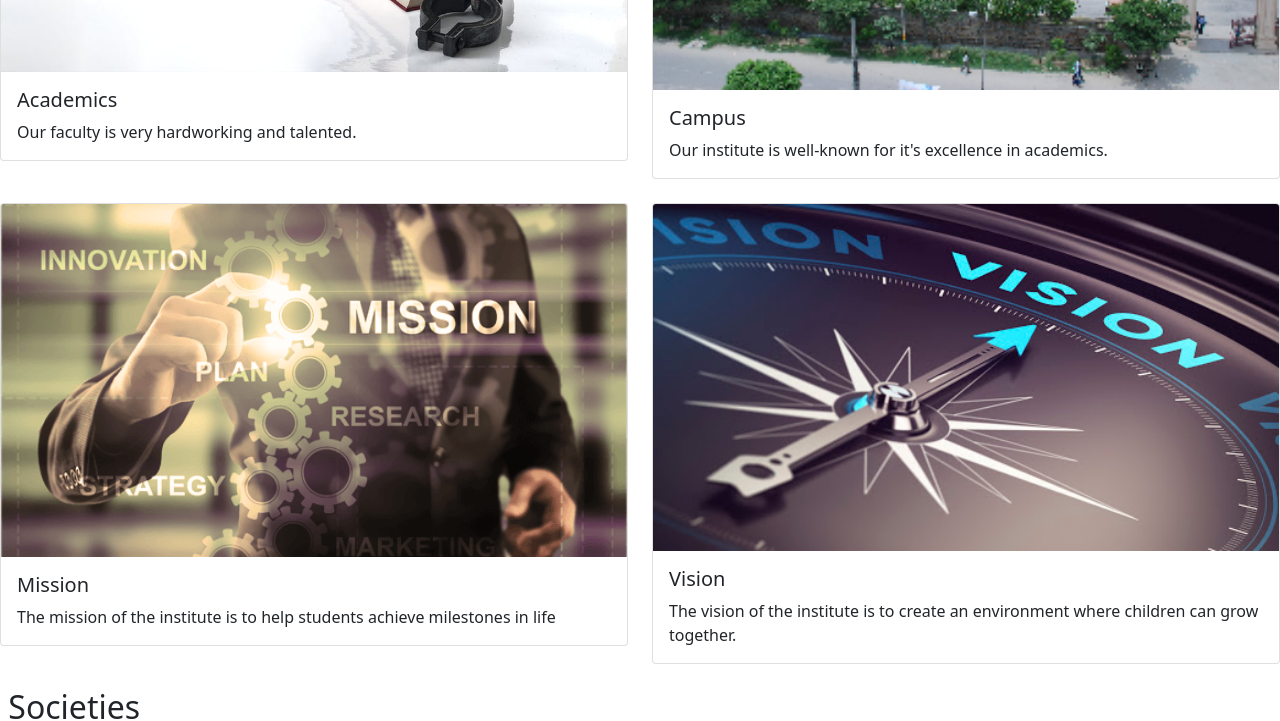
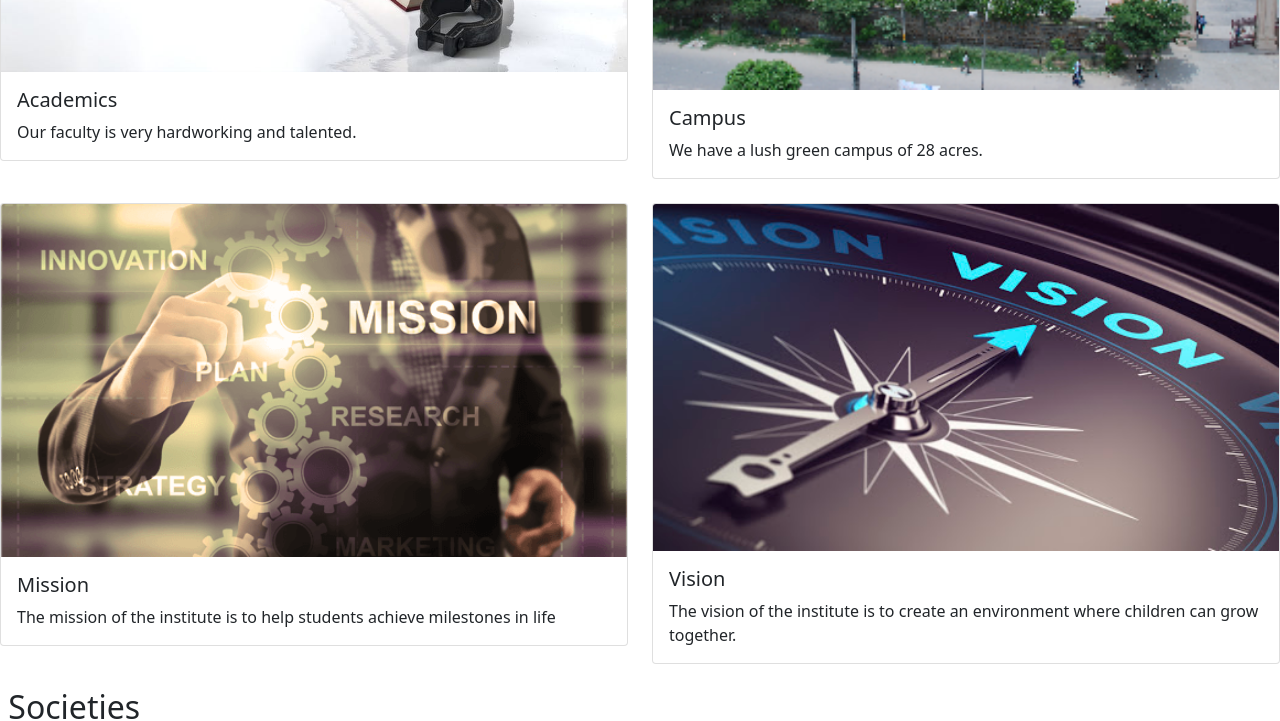
Before and after one commit to tejasvising/college, a plain HTML site: page second.html in a window 1280 px wide. Shown: the part 900-1621 px from the top of the page. Drawn offline with nearby package versions, Linux system fonts and the light colour scheme; a web font is replaced by a local one.

Commit message:
Update second.html

```diff
--- a/second.html
+++ b/second.html
@@ -331,7 +331,7 @@ color:#021f47;
       <img src="lush.jpeg" class="card-img-top" alt="...">
       <div class="card-body">
         <h5 class="card-title">Campus</h5>
-        <p class="card-text">Our institute is well-known for it's excellence in academics.</p>
+        <p class="card-text">We have a lush green campus of 28 acres.</p>
       </div>
     </div>
 	</div></section><section id="mission">
```
